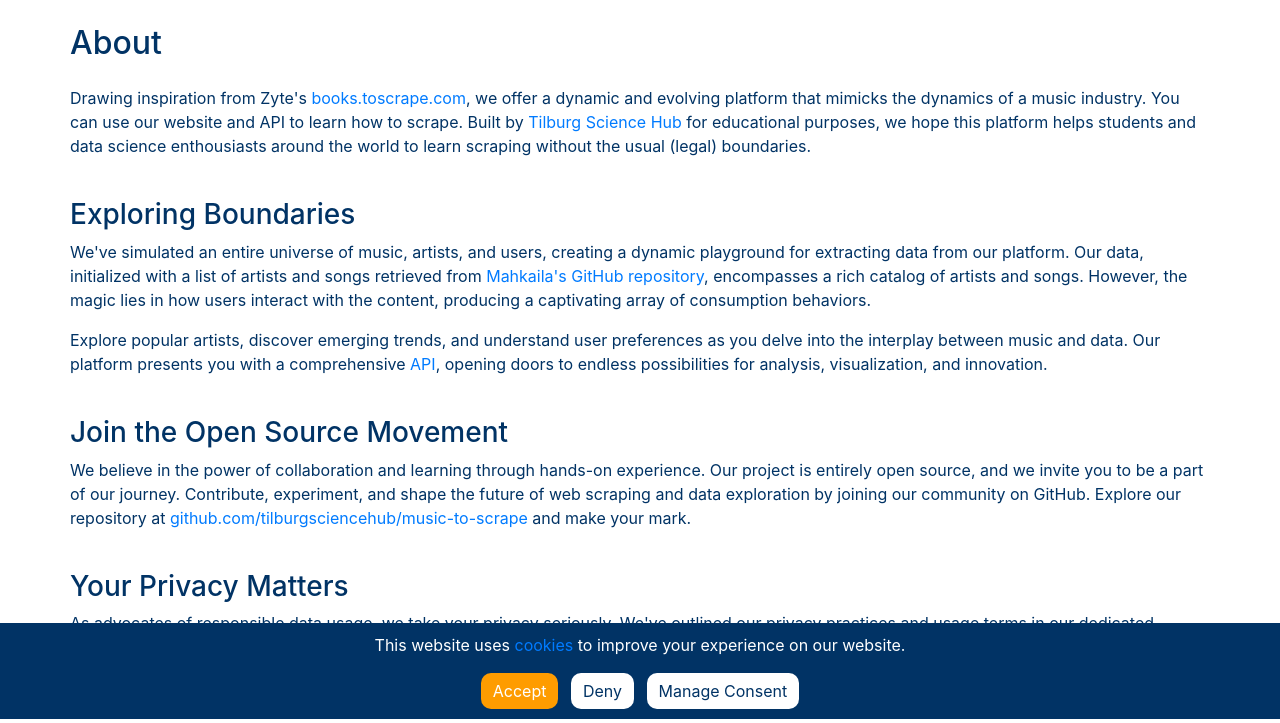
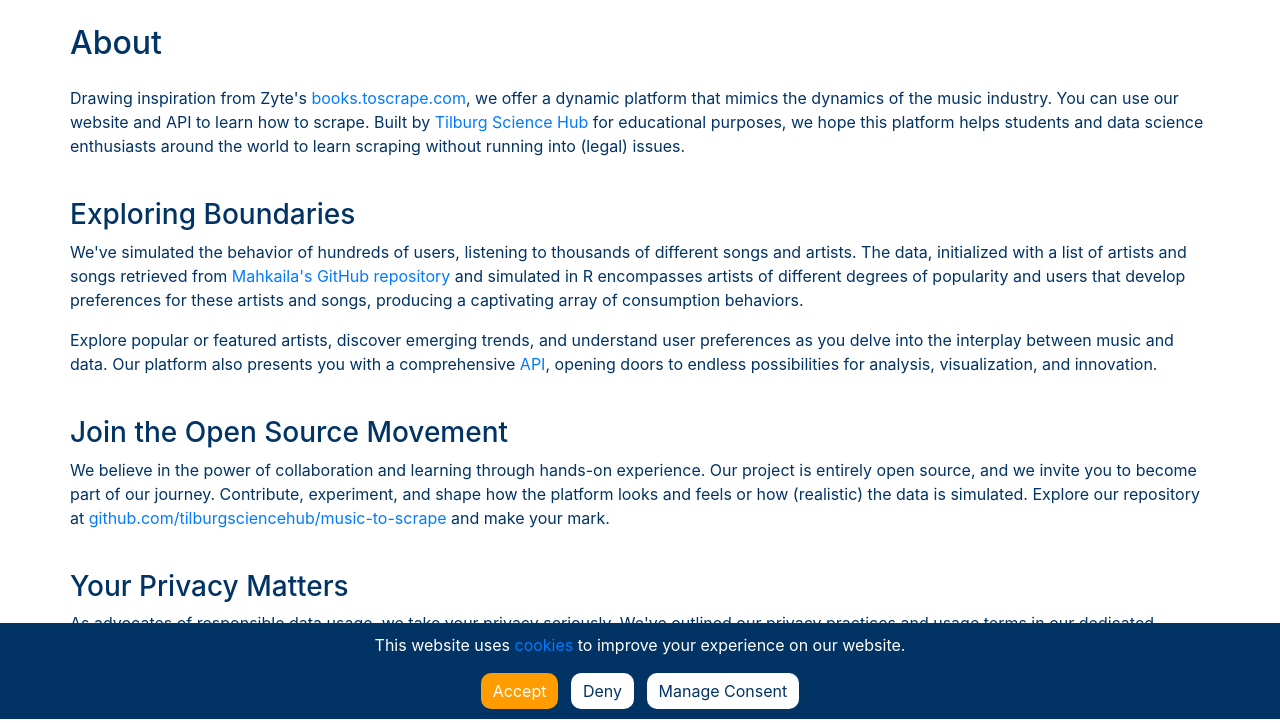
Before and after one commit to tilburgsciencehub/music-to-scrape, a Flask app: page /about in a window 1280 px wide. Shown: the part 81-804 px from the top of the page. Run offline with Flask 3, Linux system fonts and the light colour scheme; some libraries are stand-ins or nearby versions.

Commit message:
Update about.html
update about page

```diff
--- a/flask_app/templates/about.html
+++ b/flask_app/templates/about.html
@@ -17,23 +17,23 @@
         <!-- Inspiration -->
         <div class="row">
             <p>Drawing inspiration from Zyte's <a href="https://books.toscrape.com">books.toscrape.com</a>, we offer a
-                dynamic and evolving platform that mimicks the dynamics of a music industry. You can use our website and
+                dynamic platform that mimics the dynamics of the music industry. You can use our website and
                 API to learn how to scrape. Built by <a href="https://tilburgsciencehub.com">Tilburg Science Hub</a> for
-                educational purposes, we hope this platform helps students and data science enthousiasts around the
-                world to learn scraping without the usual (legal) boundaries.</p>
+                educational purposes, we hope this platform helps students and data science enthusiasts around the
+                world to learn scraping without running into (legal) issues.</p>
         </div>
         <!-- End of Inspiration -->
 
         <!-- Data -->
         <div class="row mt-4">
             <h3>Exploring Boundaries</h3>
-            <p>We've simulated an entire universe of music, artists, and users, creating a dynamic playground for
-                extracting data from our platform. Our data, initialized with a list of artists and songs retrieved from
+            <p>We've simulated the behavior of hundreds of users, listening to thousands of different songs and artists.
+                The data, initialized with a list of artists and songs retrieved from
                 <a href="https://raw.githubusercontent.com/mahkaila/songnames/master/SongCSV.csv">Mahkaila's GitHub
-                    repository</a>, encompasses a rich catalog of artists and songs. However, the magic lies in how
-                users interact with the content, producing a captivating array of consumption behaviors.</p>
-            <p>Explore popular artists, discover emerging trends, and understand user preferences as you delve into the
-                interplay between music and data. Our platform presents you with a comprehensive <a
+                    repository</a> and simulated in R encompasses artists of different degrees of popularity and users that develop preferences for these artists and songs,
+                producing a captivating array of consumption behaviors.</p>
+            <p>Explore popular or featured artists, discover emerging trends, and understand user preferences as you delve into the
+                interplay between music and data. Our platform also presents you with a comprehensive <a
                     href="https://api.music-to-scrape.org/docs">API</a>, opening doors to endless possibilities for
                 analysis, visualization, and innovation.</p>
         </div>
@@ -43,8 +43,8 @@
         <div class="row mt-4">
             <h3>Join the Open Source Movement</h3>
             <p>We believe in the power of collaboration and learning through hands-on experience. Our project is
-                entirely open source, and we invite you to be a part of our journey. Contribute, experiment, and shape
-                the future of web scraping and data exploration by joining our community on GitHub. Explore our
+                entirely open source, and we invite you to become part of our journey. Contribute, experiment, and shape
+                how the platform looks and feels or how (realistic) the data is simulated. Explore our
                 repository at <a
                     href="https://github.com/tilburgsciencehub/music-to-scrape">github.com/tilburgsciencehub/music-to-scrape</a>
                 and make your mark.</p>
```
